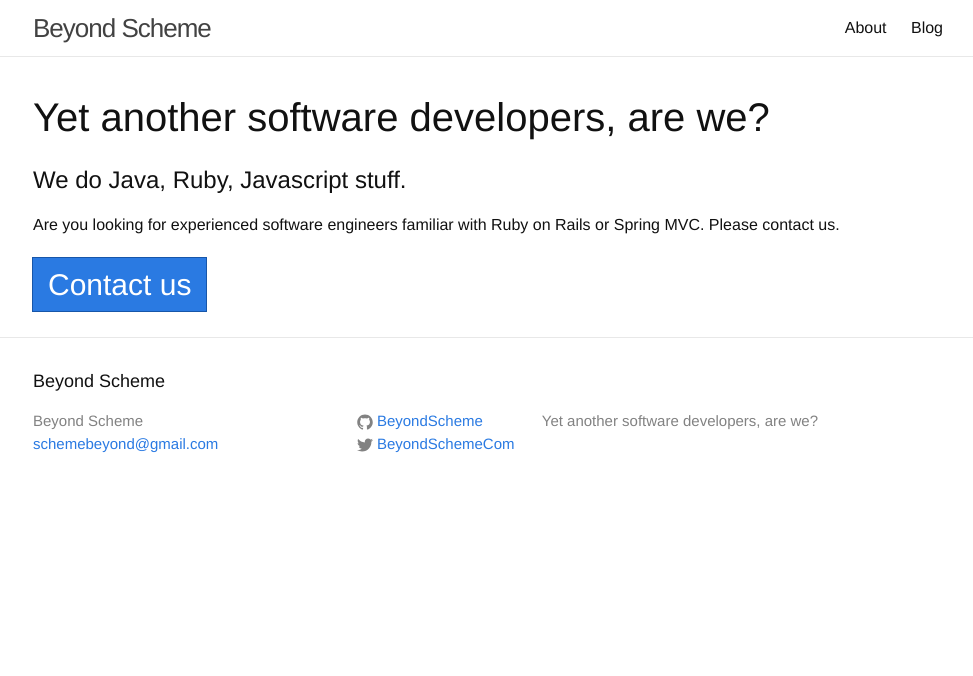
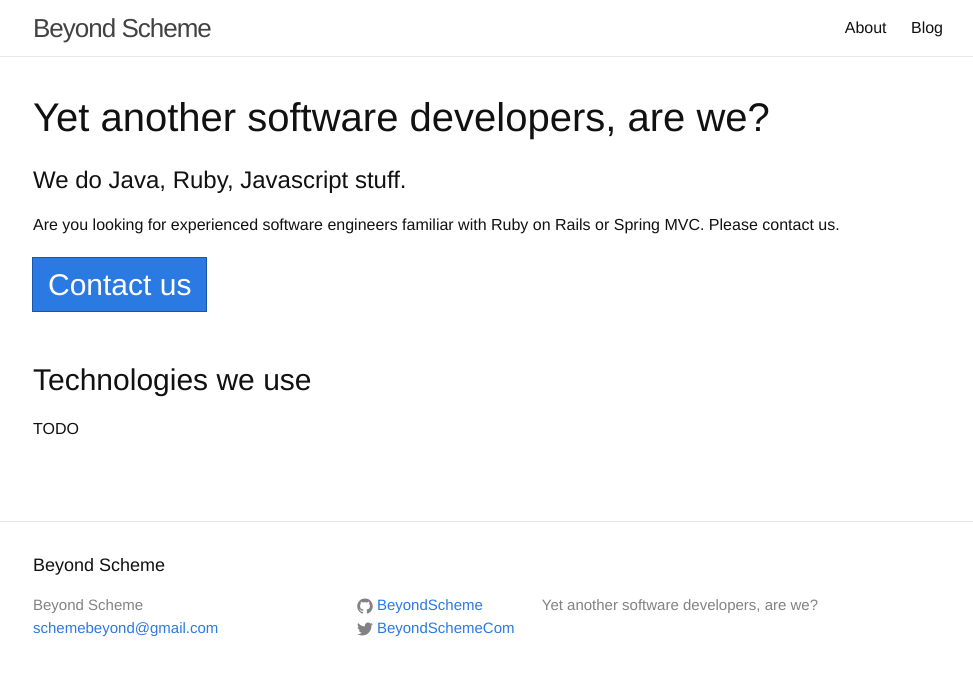
Before and after one commit to BeyondScheme/BeyondScheme.github.io, a Jekyll site: the page built from index.html, in a window 1280 px wide. Shown: the top 676 px of the page, without its empty margins (152-1125 px from the left). Built offline with Jekyll 4.4.1, drawn with Linux system fonts in a browser that asks for light colours.

Commit message:
wrap sections

```diff
--- a/_sass/_base.scss
+++ b/_sass/_base.scss
@@ -87,6 +87,10 @@ h1, h2, h3, h4, h5, h6 {
 
 h1.big {
   font-size: 40px;
+}
+
+h2.big {
+  font-size: 30px;
 }
 
 
@@ -228,3 +232,7 @@ pre {
 .margin-top-1x {
   padding-top: 10px;
 }
+
+.section {
+  margin-bottom: 50px;
+}
--- a/index.html
+++ b/index.html
@@ -4,14 +4,22 @@ layout: default
 
 <div class="home">
 
-  <h1 class="big">Yet another software developers, are we?</h1>
+  <div class="section">
+    <h1 class="big">Yet another software developers, are we?</h1>
 
-  <h2>We do Java, Ruby, Javascript stuff.</h2>
+    <h2>We do Java, Ruby, Javascript stuff.</h2>
 
-  <p>Are you looking for experienced software engineers familiar with Ruby on Rails or Spring MVC. Please contact us.</p>
+    <p>Are you looking for experienced software engineers familiar with Ruby on Rails or Spring MVC. Please contact us.</p>
 
-  <div class="margin-top-1x">
-    <a href="mailto:{{ site.email }}" class="contact-button">Contact us</a>
+    <div class="margin-top-1x">
+      <a href="mailto:{{ site.email }}" class="contact-button">Contact us</a>
+    </div>
+  </div>
+
+  <div class="section">
+    <h2 class="big">Technologies we use</h2>
+
+    TODO
   </div>
 
 </div>
```
